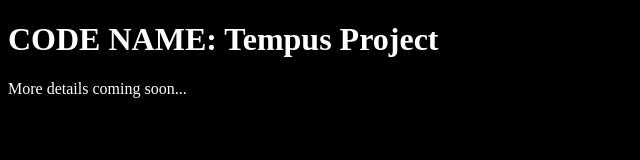
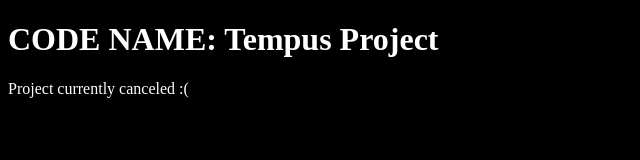
Before and after one commit to JohnMichaelProductions/JohnMichaelProductions.github.io, a plain HTML site: page BruhStudios/Tempus.html in a window 1280 px wide. Shown: the full height of the page, 0-640 px from the left. Drawn offline with Linux system fonts and the light colour scheme.

Commit message:
Update Tempus.html

```diff
--- a/BruhStudios/Tempus.html
+++ b/BruhStudios/Tempus.html
@@ -5,7 +5,7 @@
     </head>
     <body>
         <h1>CODE NAME: Tempus Project</h1>
-        <p>More details coming soon...</p>
+        <p>Project currently canceled :(</p>
     </body>
     <style>
         body
```
